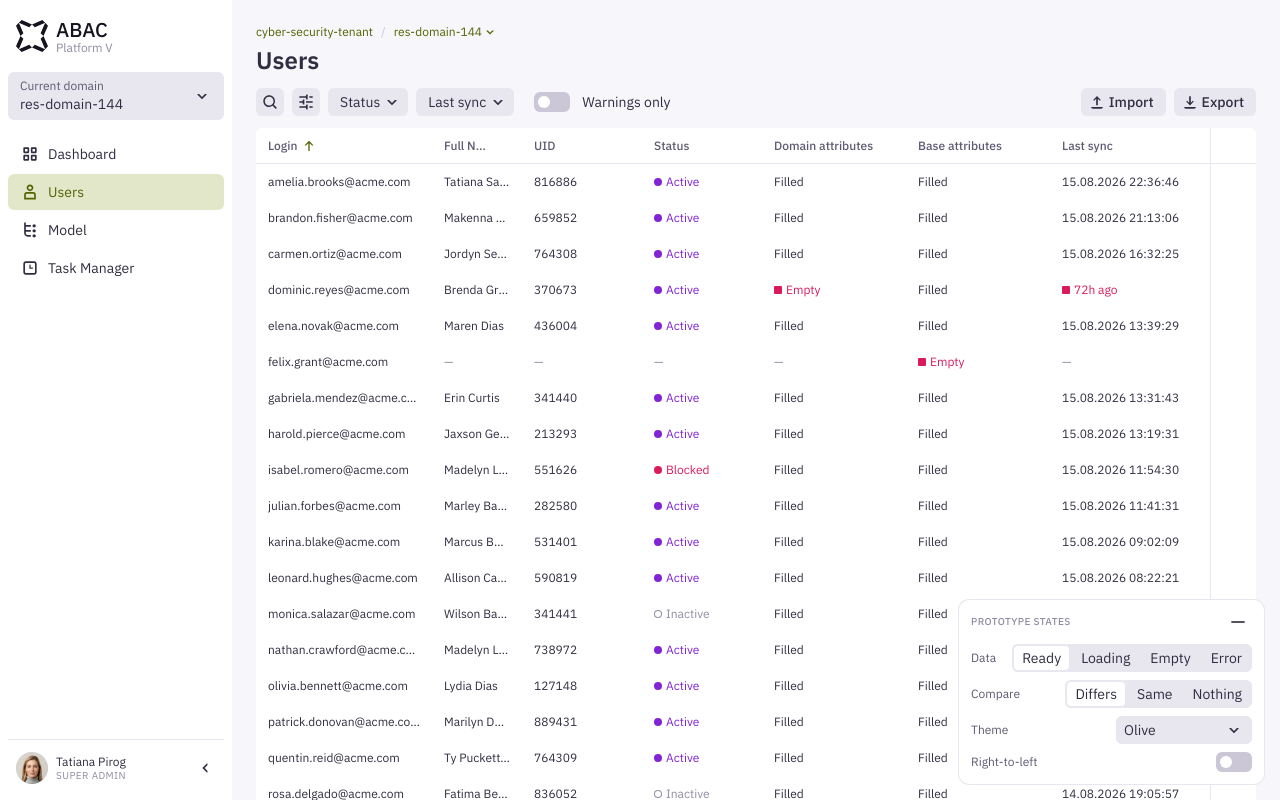
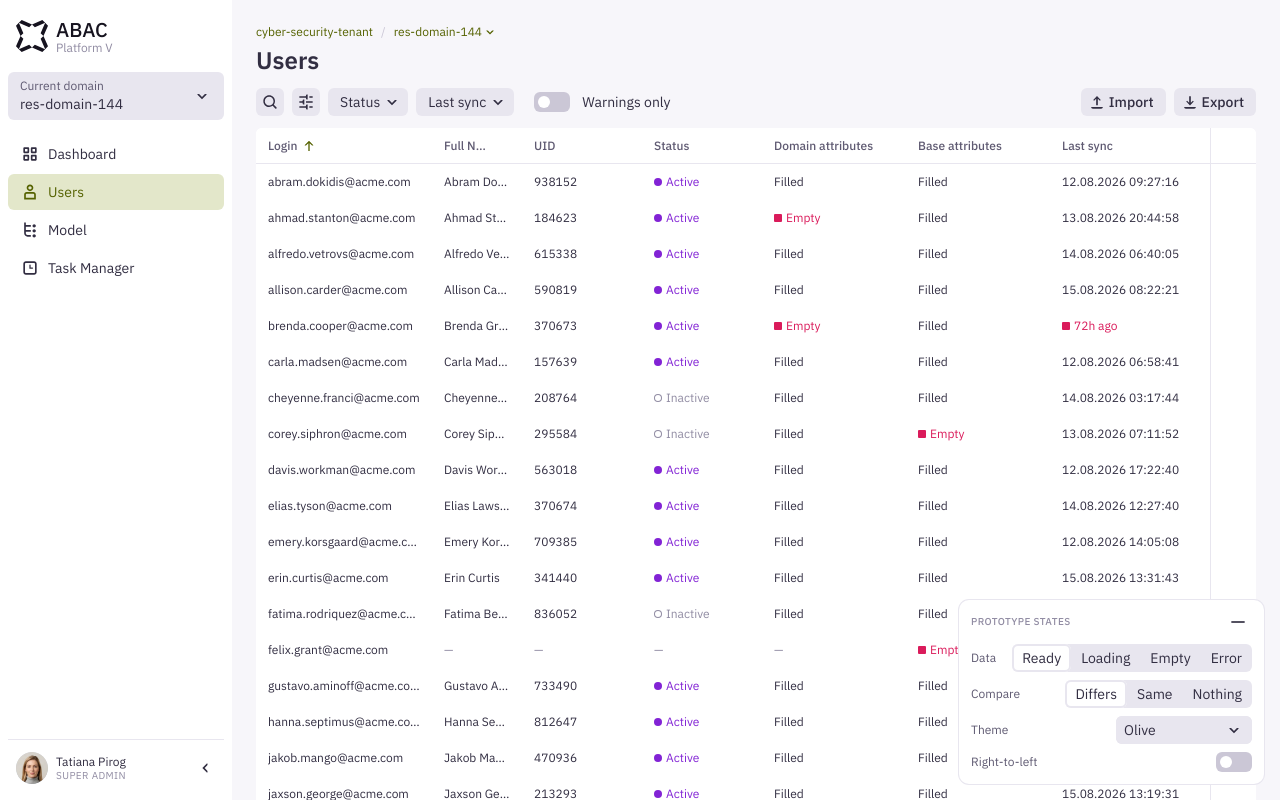
Before and after one commit to uxpugovkin/abac, a SvelteKit app: page /abac-to-be in a window 1280 px wide. Built offline with nearby package versions, Linux system fonts and the light colour scheme.

Commit message:
tabs and test data fixes

```diff
--- a/src/lib/components/tabs/tabs.css
+++ b/src/lib/components/tabs/tabs.css
@@ -9,7 +9,7 @@
 }
 
 /* Every tab has a 2px line under it. It is see-through until you hover, press or open the tab.
-   All tabs are Medium, so a tab does not change width when it opens. */
+   All tabs are Regular, open or not, so a tab does not change width when it opens. */
 .hb-tab {
 	display: inline-flex;
 	align-items: center;
@@ -20,7 +20,7 @@
 	border-bottom: 2px solid transparent;
 	background: transparent;
 	color: var(--uncolorful-grey-primary);
-	font: var(--text-body-c-bold);
+	font: var(--text-body-c);
 	white-space: nowrap;
 	cursor: pointer;
 }
--- a/src/routes/abac-to-be/data.js
+++ b/src/routes/abac-to-be/data.js
@@ -7,14 +7,16 @@
 /*
 	One line per user:
 	  login, full name, UID, status, domain attributes, base attributes, last sync
+	  login       first.last of the full name (the last word for longer names):
+	              "Brenda Gray Cooper" → brenda.cooper. A user not synced yet has no name.
 	  status      "active" | "inactive" | "blocked" | null (not known yet)
 	  attributes  "filled" | "empty" | null
 	  last sync   "YYYY-MM-DD hh:mm:ss", or "stale" (no sync for 72 hours), or null
 */
 const list = [
-	['amelia.brooks', 'Tatiana Saris', '816886', 'active', 'filled', 'filled', '2026-08-15 22:36:46'],
+	['tatiana.saris', 'Tatiana Saris', '816886', 'active', 'filled', 'filled', '2026-08-15 22:36:46'],
 	[
-		'brandon.fisher',
+		'makenna.rosser',
 		'Makenna Rosser',
 		'659852',
 		'active',
@@ -23,7 +25,7 @@ const list = [
 		'2026-08-15 21:13:06'
 	],
 	[
-		'carmen.ortiz',
+		'jordyn.septimus',
 		'Jordyn Septimus',
 		'764308',
 		'active',
@@ -31,13 +33,13 @@ const list = [
 		'filled',
 		'2026-08-15 16:32:25'
 	],
-	['dominic.reyes', 'Brenda Gray Cooper', '370673', 'active', 'empty', 'filled', 'stale'],
-	['elena.novak', 'Maren Dias', '436004', 'active', 'filled', 'filled', '2026-08-15 13:39:29'],
+	['brenda.cooper', 'Brenda Gray Cooper', '370673', 'active', 'empty', 'filled', 'stale'],
+	['maren.dias', 'Maren Dias', '436004', 'active', 'filled', 'filled', '2026-08-15 13:39:29'],
 	['felix.grant', null, null, null, null, 'empty', null],
-	['gabriela.mendez', 'Erin Curtis', '341440', 'active', 'filled', 'filled', '2026-08-15 13:31:43'],
-	['harold.pierce', 'Jaxson George', '213293', 'active', 'filled', 'filled', '2026-08-15 13:19:31'],
+	['erin.curtis', 'Erin Curtis', '341440', 'active', 'filled', 'filled', '2026-08-15 13:31:43'],
+	['jaxson.george', 'Jaxson George', '213293', 'active', 'filled', 'filled', '2026-08-15 13:19:31'],
 	[
-		'isabel.romero',
+		'madelyn.lipshutz',
 		'Madelyn Lipshutz',
 		'551626',
 		'blocked',
@@ -45,10 +47,10 @@ const list = [
 		'filled',
 		'2026-08-15 11:54:30'
 	],
-	['julian.forbes', 'Marley Bator', '282580', 'active', 'filled', 'filled', '2026-08-15 11:41:31'],
-	['karina.blake', 'Marcus Botosh', '531401', 'active', 'filled', 'filled', '2026-08-15 09:02:09'],
+	['marley.bator', 'Marley Bator', '282580', 'active', 'filled', 'filled', '2026-08-15 11:41:31'],
+	['marcus.botosh', 'Marcus Botosh', '531401', 'active', 'filled', 'filled', '2026-08-15 09:02:09'],
 	[
-		'leonard.hughes',
+		'allison.carder',
 		'Allison Carder',
 		'590819',
 		'active',
@@ -57,7 +59,7 @@ const list = [
 		'2026-08-15 08:22:21'
 	],
 	[
-		'monica.salazar',
+		'wilson.baptista',
 		'Wilson Baptista',
 		'341441',
 		'inactive',
@@ -66,17 +68,17 @@ const list = [
 		'2026-08-15 06:31:14'
 	],
 	[
-		'nathan.crawford',
-		'Madelyn Lipshutz',
+		'kierra.workman',
+		'Kierra Workman',
 		'738972',
 		'active',
 		'filled',
 		'filled',
 		'2026-08-15 06:03:23'
 	],
-	['olivia.bennett', 'Lydia Dias', '127148', 'active', 'filled', 'filled', '2026-08-15 04:13:08'],
+	['lydia.dias', 'Lydia Dias', '127148', 'active', 'filled', 'filled', '2026-08-15 04:13:08'],
 	[
-		'patrick.donovan',
+		'marilyn.dorwart',
 		'Marilyn Dorwart',
 		'889431',
 		'active',
@@ -84,17 +86,9 @@ const list = [
 		'filled',
 		'2026-08-15 04:10:32'
 	],
+	['ty.horne', 'Ty Puckett Horne', '764309', 'active', 'filled', 'filled', '2026-08-14 23:48:10'],
 	[
-		'quentin.reid',
-		'Ty Puckett Horne',
-		'764309',
-		'active',
-		'filled',
-		'filled',
-		'2026-08-14 23:48:10'
-	],
-	[
-		'rosa.delgado',
+		'fatima.rodriquez',
 		'Fatima Berg Rodriquez',
 		'836052',
 		'inactive',
@@ -103,7 +97,7 @@ const list = [
 		'2026-08-14 19:05:57'
 	],
 	[
-		'samuel.ortega',
+		'elias.tyson',
 		'Elias Lawson Tyson',
 		'370674',
 		'active',
@@ -112,13 +106,113 @@ const list = [
 		'2026-08-14 12:27:40'
 	],
 	[
-		'tessa.lindqvist',
+		'myla.anderson',
 		'Myla Faulkner Anderson',
 		'551627',
 		'blocked',
 		'filled',
 		'empty',
 		'2026-08-14 08:14:02'
+	],
+	[
+		'kaiya.westervelt',
+		'Kaiya Westervelt',
+		'402917',
+		'active',
+		'filled',
+		'filled',
+		'2026-08-14 07:52:19'
+	],
+	[
+		'alfredo.vetrovs',
+		'Alfredo Vetrovs',
+		'615338',
+		'active',
+		'filled',
+		'filled',
+		'2026-08-14 06:40:05'
+	],
+	[
+		'cheyenne.franci',
+		'Cheyenne Franci',
+		'208764',
+		'inactive',
+		'filled',
+		'filled',
+		'2026-08-14 03:17:44'
+	],
+	['zain.calzoni', 'Zain Calzoni', '957102', 'active', 'filled', 'filled', '2026-08-13 22:09:31'],
+	['ahmad.stanton', 'Ahmad Stanton', '184623', 'active', 'empty', 'filled', '2026-08-13 20:44:58'],
+	[
+		'gustavo.aminoff',
+		'Gustavo Aminoff',
+		'733490',
+		'active',
+		'filled',
+		'filled',
+		'2026-08-13 18:26:13'
+	],
+	[
+		'phillip.bothman',
+		'Phillip Ekstrom Bothman',
+		'529816',
+		'blocked',
+		'filled',
+		'filled',
+		'2026-08-13 15:03:47'
+	],
+	['livia.geidt', 'Livia Geidt', '861275', 'active', 'filled', 'filled', '2026-08-13 12:55:20'],
+	['randy.culhane', 'Randy Culhane', '317059', 'active', 'filled', 'filled', 'stale'],
+	['skylar.kenter', 'Skylar Kenter', '648201', 'active', 'filled', 'filled', '2026-08-13 09:38:06'],
+	[
+		'corey.siphron',
+		'Corey Siphron',
+		'295584',
+		'inactive',
+		'filled',
+		'empty',
+		'2026-08-13 07:11:52'
+	],
+	['jakob.mango', 'Jakob Mango', '470936', 'active', 'filled', 'filled', '2026-08-12 23:46:29'],
+	[
+		'hanna.septimus',
+		'Hanna Septimus',
+		'812647',
+		'active',
+		'filled',
+		'filled',
+		'2026-08-12 21:30:15'
+	],
+	['oscar.lindgren', null, null, null, null, 'empty', null],
+	['davis.workman', 'Davis Workman', '563018', 'active', 'filled', 'filled', '2026-08-12 17:22:40'],
+	[
+		'emery.korsgaard',
+		'Emery Korsgaard',
+		'709385',
+		'active',
+		'filled',
+		'filled',
+		'2026-08-12 14:05:08'
+	],
+	[
+		'nolan.philips',
+		'Nolan Philips',
+		'246970',
+		'blocked',
+		'filled',
+		'filled',
+		'2026-08-12 11:49:33'
+	],
+	['abram.dokidis', 'Abram Dokidis', '938152', 'active', 'filled', 'filled', '2026-08-12 09:27:16'],
+	['carla.madsen', 'Carla Madsen', '157639', 'active', 'filled', 'filled', '2026-08-12 06:58:41'],
+	[
+		'roger.vaccaro',
+		'Roger Vaccaro',
+		'684027',
+		'inactive',
+		'filled',
+		'filled',
+		'2026-08-12 02:34:57'
 	]
 ];
 
```
Also changed, not shown: src/routes/abac-as-is/data.js (+122 -28 lines).
